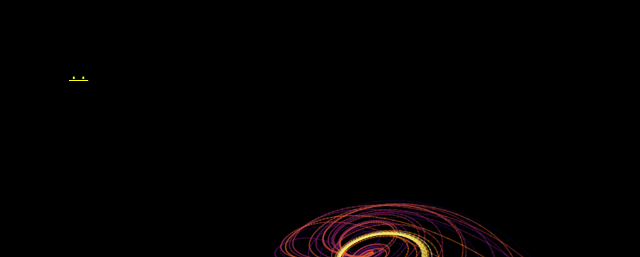
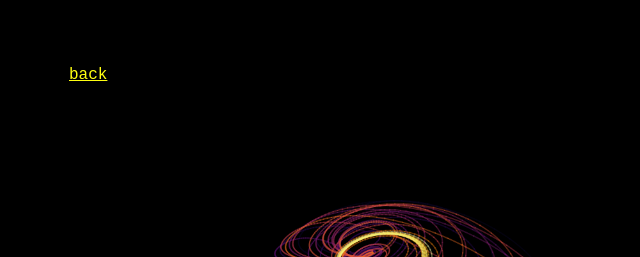
Before and after one commit to jploof906/jploof906.github.io, a Jekyll site: the page built from other.html, in a window 1280 px wide. Shown: the top 257 px of the page, without its empty margins (251-891 px from the left). Built offline with Jekyll 4.4.1, drawn with Linux system fonts in a browser that asks for light colours.

Commit message:
Update permalink and back home text in config

```diff
--- a/_config.yml
+++ b/_config.yml
@@ -6,7 +6,7 @@ baseurl: "" # subpath of the site, e.g. "/blog" (leave it blank "" if you're sit
 description: > # description of the site (multiple lines allowed)
   personal musings of jack ploof
 
-permalink: /:slug.html
+#permalink: /:slug.html
 
 favicon: "logo.png" # name+extension of favicon (which must be put on the root folder)
 # goat_counter: "yoursitename" # put your GoatCounter name if you want to use GoatCounter analytics
@@ -15,7 +15,7 @@ remote_theme: riggraz/no-style-please # if you are using GitHub Pages, change it
 
 theme_config:
   appearance: "dark" # can be "light", "dark" or "auto"
-  back_home_text: ".." # customize text for homepage link in post layout
+  back_home_text: "back" # customize text for homepage link in post layout
   date_format: "%Y-%m-%d" # customize how date is formatted
   show_description: false # show blog description in home page
   lowercase_titles: true # show titles in lowercase in lists
```
